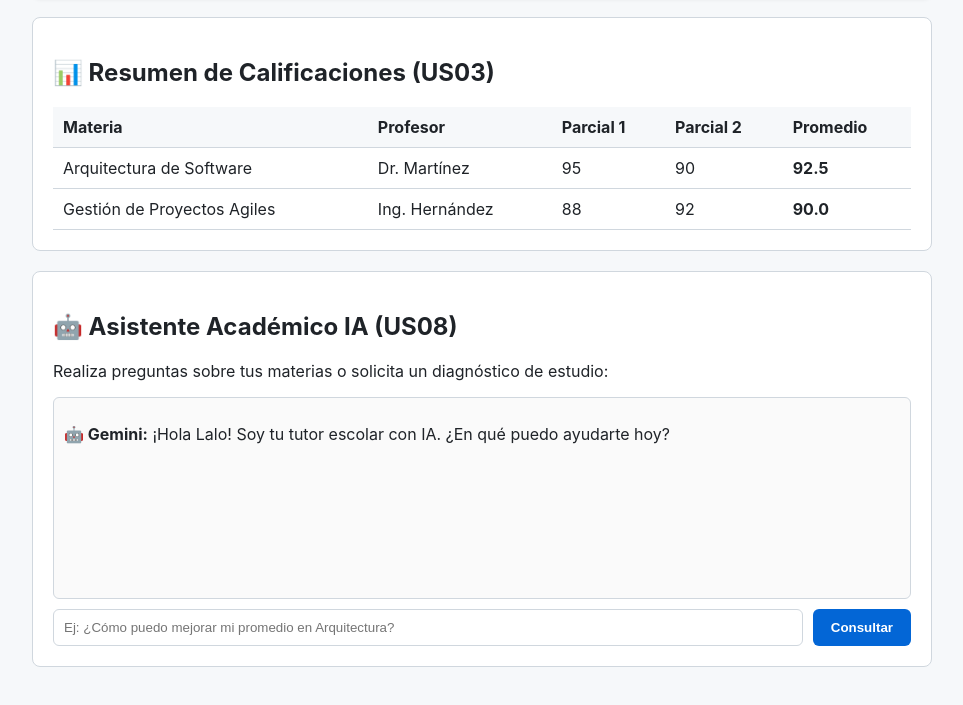
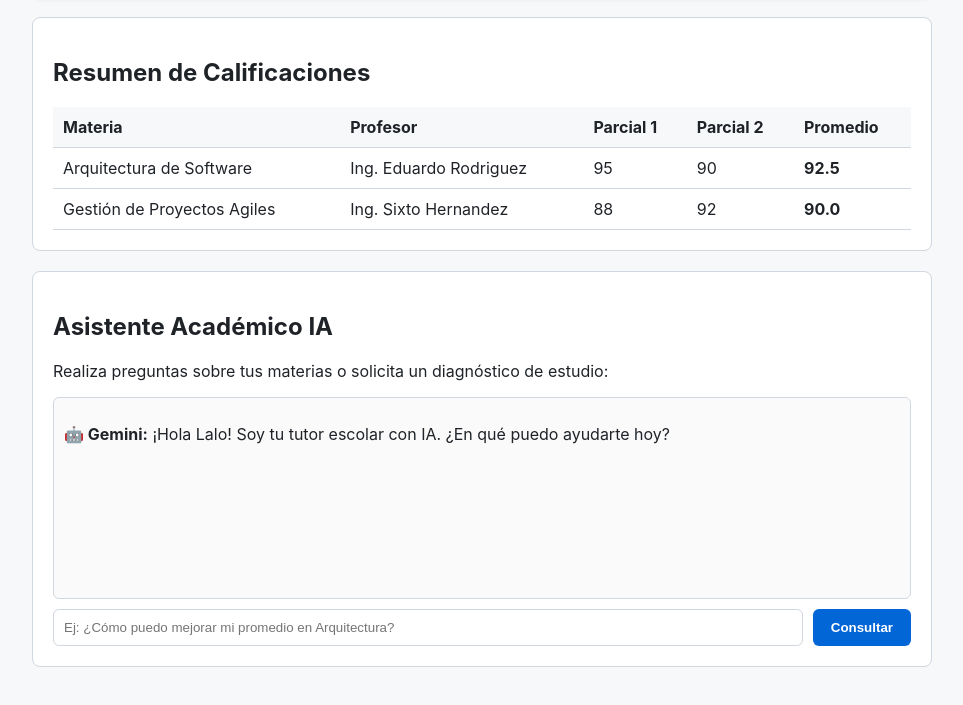
Before and after one commit to zelmazxecj-bot/Sistema-escolar, a plain HTML site: page src/index.html in a window 1280 px wide. Shown: the part 181-886 px from the top of the page, without its empty margins (158-1121 px from the left). Drawn offline with Linux system fonts and the light colour scheme.

Commit message:
feat: actualizar index.html

```diff
--- a/src/index.html
+++ b/src/index.html
@@ -105,7 +105,7 @@
 
     <!-- Módulo 1: Consulta de Calificaciones -->
     <div class="card">
-        <h2>📊 Resumen de Calificaciones (US03)</h2>
+        <h2>Resumen de Calificaciones</h2>
         <table>
             <thead>
                 <tr>
@@ -119,14 +119,14 @@
             <tbody>
                 <tr>
                     <td>Arquitectura de Software</td>
-                    <td>Dr. Martínez</td>
+                    <td>Ing. Eduardo Rodriguez</td>
                     <td>95</td>
                     <td>90</td>
                     <td><strong>92.5</strong></td>
                 </tr>
                 <tr>
                     <td>Gestión de Proyectos Agiles</td>
-                    <td>Ing. Hernández</td>
+                    <td>Ing. Sixto Hernandez</td>
                     <td>88</td>
                     <td>92</td>
                     <td><strong>90.0</strong></td>
@@ -137,7 +137,7 @@
 
     <!-- Módulo 2: Asistente IA (Gemini Integration) -->
     <div class="card">
-        <h2>🤖 Asistente Académico IA (US08)</h2>
+        <h2>Asistente Académico IA</h2>
         <p>Realiza preguntas sobre tus materias o solicita un diagnóstico de estudio:</p>
 
         <div id="chatHistory" class="chat-box">
```
